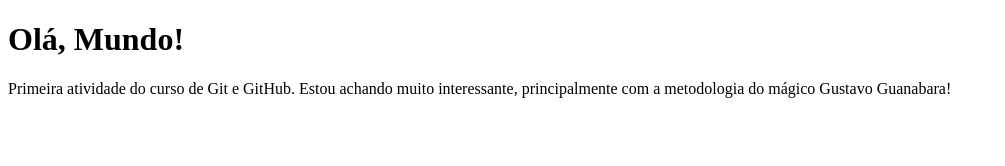
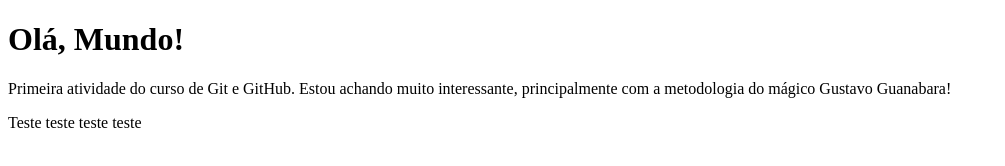
Before and after one commit to g-biroli/Github-course-repository, a plain HTML site: page site-exemplo/index.html in a window 1280 px wide. Shown: the whole page, without its empty margins (0-1005 px from the left). Drawn offline with Linux system fonts and the light colour scheme.

Commit message:
fiz um teste de push

```diff
--- a/site-exemplo/index.html
+++ b/site-exemplo/index.html
@@ -8,6 +8,6 @@
 <body>
     <h1>Olá, Mundo! </h1>
     <p> Primeira atividade do curso de Git e GitHub. Estou achando muito interessante, principalmente com a metodologia do mágico Gustavo Guanabara!</p>
-
+    <p>Teste teste teste teste </p>
 </body>
 </html>
```
